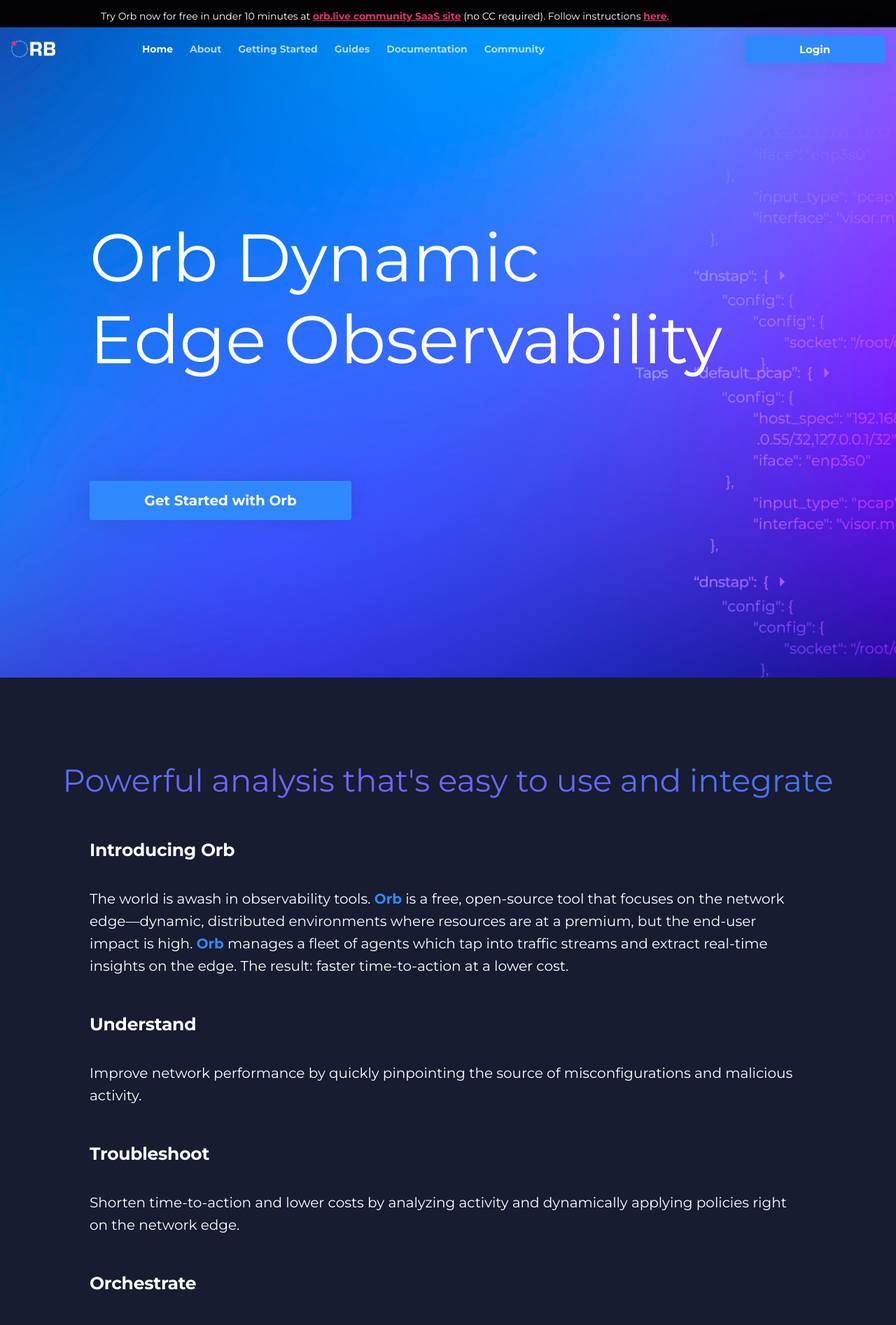
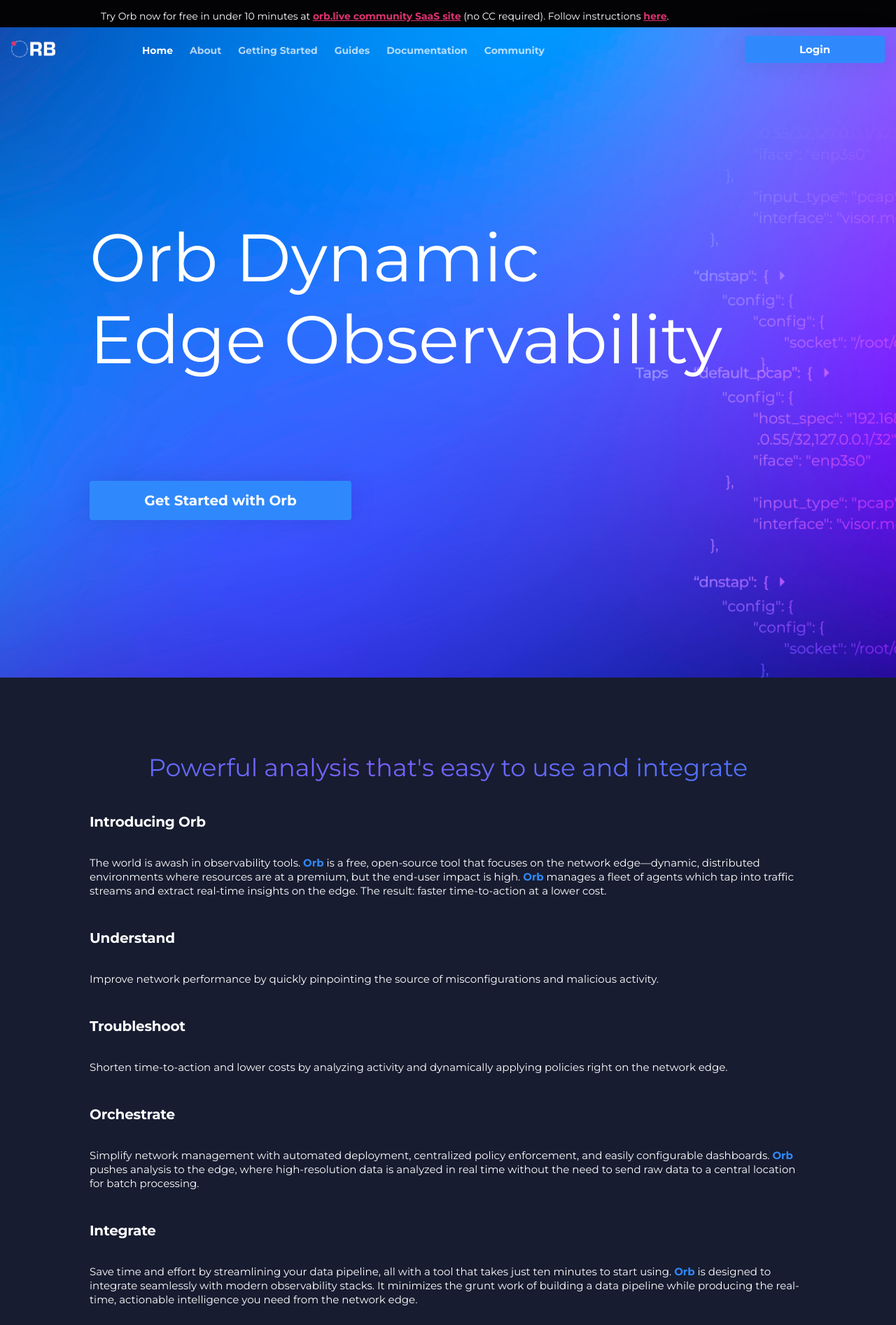
Before and after one commit to orb-community/orb-website, an MkDocs documentation site: the page built from docs/index.md, in a window 1280 px wide. Shown: the top 1893 px of the page at 70% size. Built offline with MkDocs 1.6.1 and Material for MkDocs 9.7.7, drawn with Linux system fonts in a browser that asks for light colours.

Commit message:
further reduce h1-h3 & p font sizes

```diff
--- a/docs/stylesheets/extra.css
+++ b/docs/stylesheets/extra.css
@@ -125,18 +125,18 @@
 .md-typeset h1,
 h1 {
   font-weight: 400;
-  font-size: 3.5rem;
-  line-height: 3.5rem;
-  margin: 0 0 3.25rem 0 !important;
+  font-size: 2.5rem;
+  line-height: 2.75rem;
+  margin: 0 0 2.75rem 0 !important;
 }
 
 .md-typeset h2,
 h2 {
   font-weight: 400;
-  font-size: 2.25rem;
-  line-height: 3.25rem;
-  margin-top: 3rem !important;
-  margin-bottom: 1.75rem !important;
+  font-size: 1.75rem;
+  line-height: 2rem;
+  margin-top: 2.75rem !important;
+  margin-bottom: 1.5rem !important;
   /* identical to box height */
 
   background: radial-gradient(
@@ -156,10 +156,10 @@
 .md-typeset h3,
 h3 {
   font-weight: 600;
-  font-size: 1.25rem;
-  line-height: 1.75rem;
+  font-size: 1.0rem;
+  line-height: 1.25rem;
   /* or 131% */
-  margin: 2.5rem 0 1rem 0!important;
+  margin: 2.25rem 0 1rem 0!important;
   align-items: center;
   text-transform: capitalize;
   padding-bottom: 16px;
--- a/overrides/index.html
+++ b/overrides/index.html
@@ -52,17 +52,6 @@
     box-shadow: none;
   }
 
-  :root > * nav.md-tabs {
-    text-align: end;
-    background-color: transparent;
-    color: var(--md-primary-text-color);
-    font-style: normal;
-    font-weight: 700;
-    font-size: 14px;
-    line-height: 17px;
-    width: 75%;
-  }
-
   :root > * .md-search__inner > .md-search__form {
     background-color: transparent;
     border-color: var(--md-primary-text-color);
@@ -83,12 +72,6 @@
   .md-typeset h2,
   h2 {
     text-align: center;
-  }
-
-  .md-typeset p,
-  p {
-    font-size: 20px;
-    line-height: 32px;
   }
 
   .mdx-hero {
```
